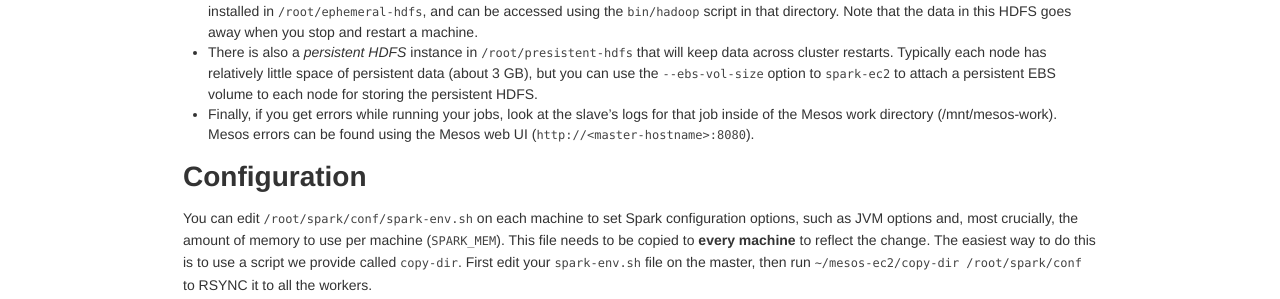
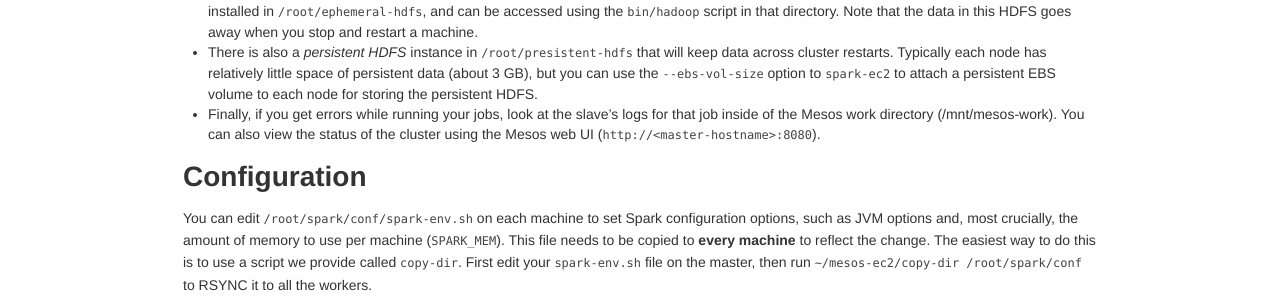
Before and after one commit to jaricftw/spark, a Jekyll site: the page built from docs/ec2-scripts.md, in a window 1280 px wide and 900 px high, scrolled down 984 px. Shown: the part 154-453 px from the top of the window. Built offline with Jekyll 4.4.1, drawn with Linux system fonts in a browser that asks for light colours.

Commit message:
Changes based on Matei's comment

```diff
--- a/docs/ec2-scripts.md
+++ b/docs/ec2-scripts.md
@@ -96,8 +96,9 @@ permissions on your private key file, you can run `launch` with the
     `spark-ec2` to attach a persistent EBS volume to each node for
     storing the persistent HDFS.
 -   Finally, if you get errors while running your jobs, look at the slave's logs
-    for that job inside of the Mesos work directory (/mnt/mesos-work). Mesos errors
-    can be found using the Mesos web UI (`http://<master-hostname>:8080`).
+    for that job inside of the Mesos work directory (/mnt/mesos-work). You can
+    also view the status of the cluster using the Mesos web UI
+    (`http://<master-hostname>:8080`).
 
 # Configuration
 
```
